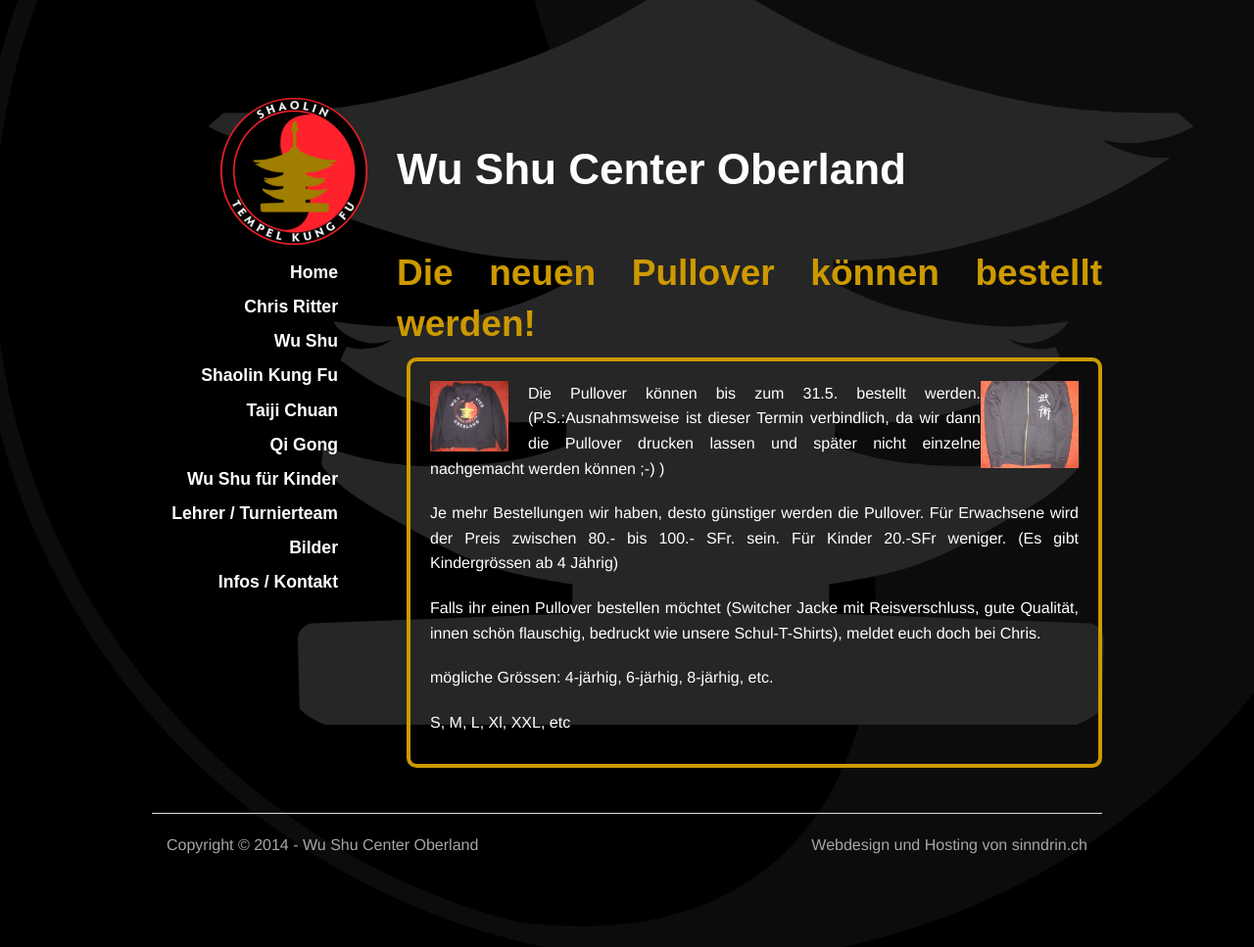
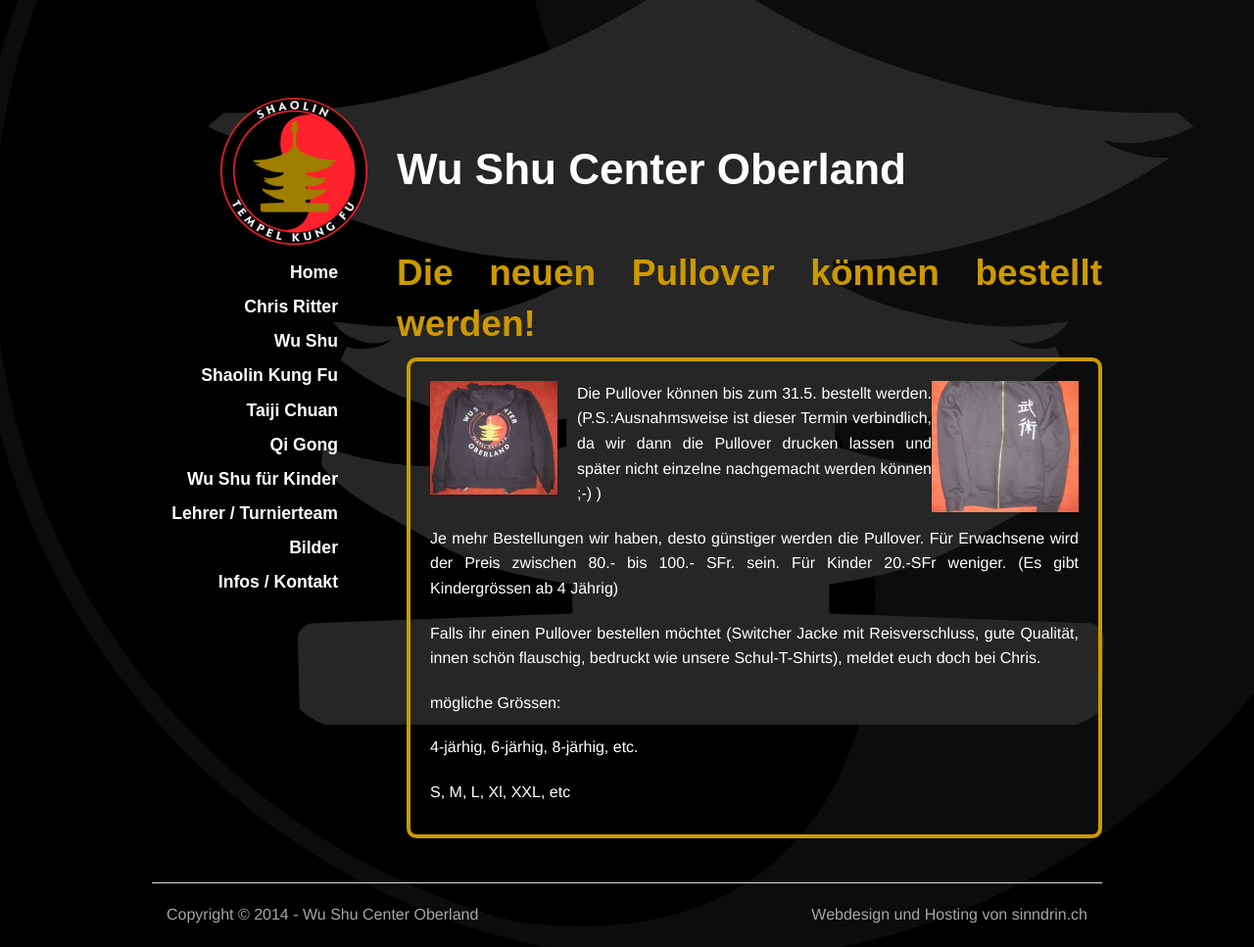
Before and after one commit to wu-shu/wu-shu.github.io, a Jekyll site: the page built from pullover/index.md, in a window 1280 px wide. Shown: the whole page at 98% size. Built offline with Jekyll 4.4.1, drawn with Linux system fonts in a browser that asks for light colours; some web fonts are replaced; Markdown is read by kramdown in place of the engine named in the settings; comment, search, counter and statistics services are not loaded; before the commit the page ends 900 px from its top, so only the background shows below that.

```diff
--- a/pullover/index.md
+++ b/pullover/index.md
@@ -3,8 +3,8 @@ layout: default
 title: Die neuen Pullover können bestellt werden!
 ---
 
-<img class="ifloat-left" src="/images/pullover/wu-shu-pullover-rueckseite.jpg" alt="Wu Shu Pullover" width="100px">
-<img class="ifloat-right" src="/images/pullover/wu-shu-pullover-vorderseite.jpg" alt="Wu Shu Pullover" width="100px">
+<img class="ifloat-left" src="/images/pullover/wu-shu-pullover-rueckseite.jpg" alt="Wu Shu Pullover" width="150px">
+<img class="ifloat-right" src="/images/pullover/wu-shu-pullover-vorderseite.jpg" alt="Wu Shu Pullover" width="150px">
 Die Pullover können bis zum 31.5. bestellt werden.  (P.S.:Ausnahmsweise ist dieser Termin verbindlich, da wir dann die Pullover drucken lassen und später nicht einzelne nachgemacht werden können ;-) )
 
 Je mehr Bestellungen wir haben, desto günstiger werden die Pullover. Für Erwachsene wird der Preis zwischen 80.- bis 100.- SFr. sein. Für Kinder 20.-SFr weniger. (Es gibt Kindergrössen ab 4 Jährig)
@@ -12,6 +12,7 @@ Je mehr Bestellungen wir haben, desto günstiger werden die Pullover. Für Erwac
 Falls ihr einen Pullover bestellen möchtet (Switcher Jacke mit Reisverschluss, gute Qualität, innen schön flauschig, bedruckt wie unsere Schul-T-Shirts), meldet euch doch bei Chris.
 
 mögliche Grössen:
+
 4-järhig, 6-järhig, 8-järhig, etc.
 
 S, M, L, Xl, XXL, etc
```
Also changed, not shown: bilder/index.md (+3 -3 lines).
